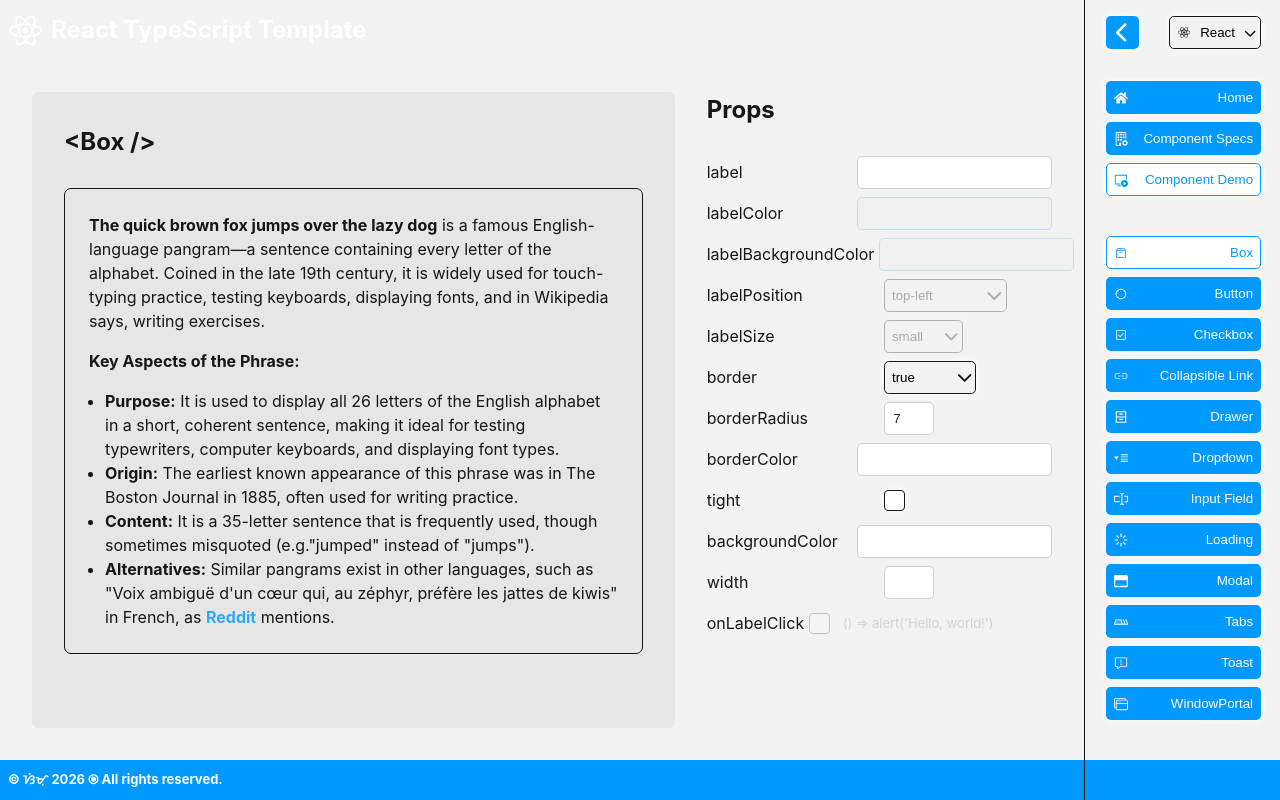
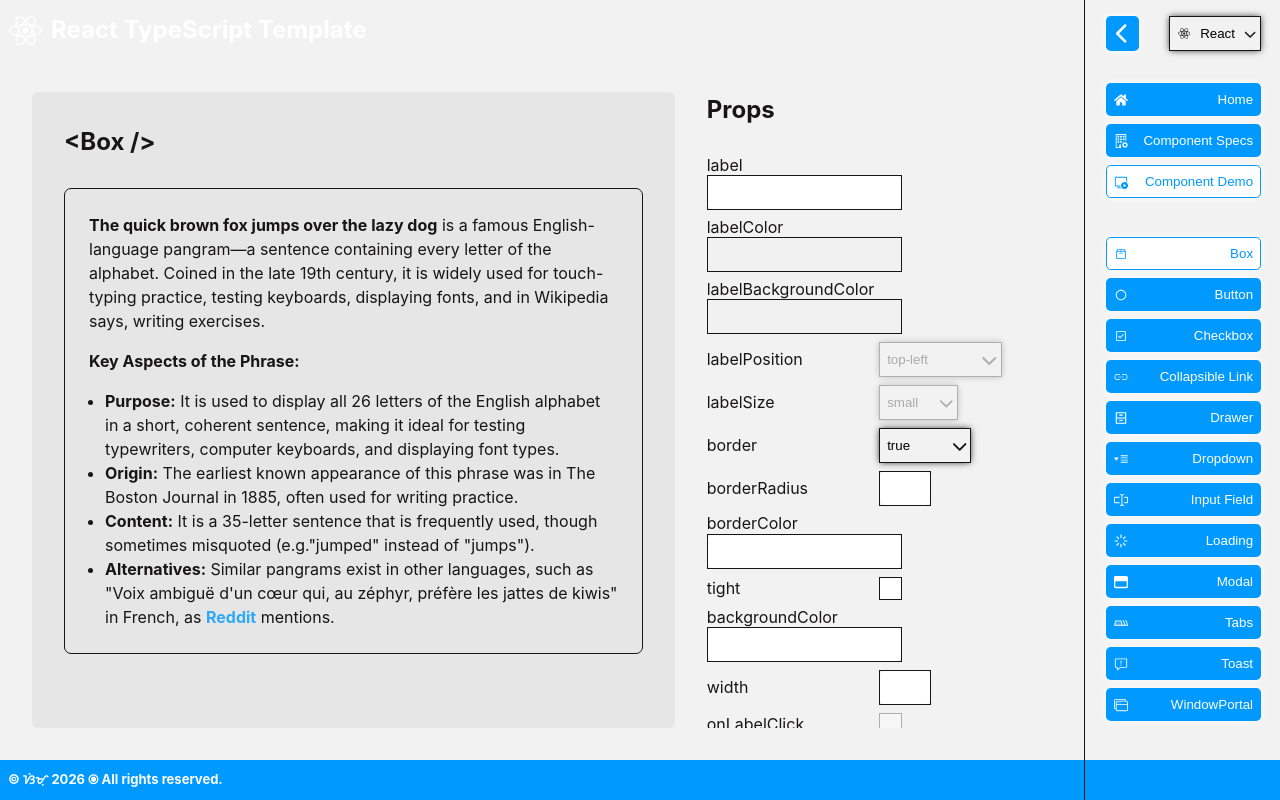
Before and after one commit to jaosimt/ts-app-template, a React (Create React App) app: page /demo/box in a window 1280 px wide. Built offline with nearby package versions, Linux system fonts and the light colour scheme.

Commit message:
style cleanups

```diff
--- a/src/components/pages/demo/demoBox.tsx
+++ b/src/components/pages/demo/demoBox.tsx
@@ -169,8 +169,8 @@ const DemoBox: FC<{ theme: ThemeProp }> = ({theme}) => {
                     width={50}
                     label={'width'}
                     fieldRegister={register('width', {onChange: propsChangeHandler})}/>
-                <div className={'display-flex align-items-center'}>
                 <Checkbox
+                    className={'width-100p'}
                     labelWidth={'50%'}
                     disabled={!isString(props.label, true)}
                     label={'onLabelClick'}
@@ -178,6 +178,8 @@ const DemoBox: FC<{ theme: ThemeProp }> = ({theme}) => {
                     name={'onLabelClick'}
                     checked={onLabelClick}
                     onChange={(e: any) => setOnLabelClick(e.currentTarget.checked)}/>
+                <div className={'display-flex'}>
+                    <span style={{width: '50%'}}/>
                     <span className={'font-size-small color-light-gray ml-0p5'}>{`() => alert('Hello, world!')`}</span>
                 </div>
             </div>
--- a/src/components/pages/demo/styles.scss
+++ b/src/components/pages/demo/styles.scss
@@ -7,6 +7,7 @@
 
   > .demo-section-left {
     width         : 63%;
+    min-width     : 250px;
     overflow      : auto;
     border-radius : 0.4rem;
     padding       : 2rem;
@@ -27,6 +28,7 @@
     flex-direction : column;
     gap            : 0.5rem;
     width          : 37%;
+    min-width      : 250px;
     overflow       : auto;
     padding-right  : 2rem;
 
--- a/src/components/partials/checkbox/index.tsx
+++ b/src/components/partials/checkbox/index.tsx
@@ -1,16 +1,17 @@
-import { FC, InputHTMLAttributes, memo } from 'react';
+import { FC, InputHTMLAttributes, memo, useRef } from 'react';
 import { connect } from 'react-redux';
 import styled from 'styled-components';
 import { ThemeProp } from '../../../constants/interfaces';
 import { CSSUnit } from '../../../constants/types';
 import { getTheme } from '../../../slices/theme';
 import { RootState } from '../../../store';
-import { parseCSSUnit } from '../../../utils';
-import { getButtonPrimaryColor } from '../../../utils/themeUtils';
+import { getRandStr, parseCSSUnit } from '../../../utils';
+import { getAccentColor, getButtonPrimaryColor } from '../../../utils/themeUtils';
+import v from '../../../styles/variables.module.scss';
 
-export interface CheckboxProps extends InputHTMLAttributes<HTMLInputElement>{
-    name: string|undefined;
-    checked: boolean|undefined;
+export interface CheckboxProps extends InputHTMLAttributes<HTMLInputElement> {
+    name: string | undefined;
+    checked: boolean | undefined;
     label?: string;
     labelWidth?: CSSUnit;
     disabled?: boolean;
@@ -19,15 +20,45 @@ export interface CheckboxProps extends InputHTMLAttributes<HTMLInputElement>{
     theme?: ThemeProp;
 }
 
-const CheckboxContainer = styled.div<{disabled: boolean}>`
+const CheckboxContainer = styled.div<{
+    $disabled: boolean,
+    $theme: ThemeProp | undefined,
+}>`
     display: inline-flex;
     align-items: center;
     overflow: hidden;
-    height: 33px;
-    padding: 0 0.3rem;
+    border: 1px solid ${props => getButtonPrimaryColor(props.$theme as ThemeProp)};
+    border-radius: ${v.inputBorderRadius};
+    box-shadow: ${props => `0 0 7px ${getAccentColor(props.$theme as ThemeProp)}`};
+
+    ${props => props.$disabled && 'opacity: 0.3; pointer-events: none;'}
+`;
+
+const Container = styled.label<{
+    $disabled: boolean
+}>`
+    display: flex;
+    gap: ${parseCSSUnit(v.labelPadding as CSSUnit)} 0;
+    flex-wrap: wrap;
+    align-items: center;
+    cursor: ${props => props.$disabled ? 'default' : 'pointer'};
+    user-select: none;
+    width: fit-content;
+    min-height: ${v.inputHeight};
+
+    &:hover {
+        > ${CheckboxContainer} {
+            ${props => !props.$disabled && 'opacity: 0.7'};
+        }
+    }
+
+    &[disabled=true] {
+        > div { opacity: 0.3; }
+    }
 
     @media (max-width: 768px) {
-        height: 28px;
+        font-size: small;
+        min-height: ${v.inputHeightSmall};
     }
 `;
 
@@ -51,47 +82,53 @@ const HiddenCheckbox = styled.input.attrs({type: 'checkbox'})`
     width: 1px;
 `;
 
-const Label = styled.label<{disabled: boolean}>`
-    cursor: ${props => props.disabled ? 'default' : 'pointer'};
-    user-select: none;
-    display: inline-flex;
-    align-items: center;
-    width: fit-content;
-
-    &:hover {
-        > ${CheckboxContainer} {
-            ${props => !props.disabled && 'opacity: 0.7'};
-        }
-    }
-
-    &[disabled] {
-        > div { opacity: 0.3; }
-    }
-
-    @media (max-width: 768px) {
-        font-size: small;
-    }
-`;
-
 const StyledCheckbox = styled.div<{
     $checked: boolean | undefined,
     $disabled: boolean,
     $theme: ThemeProp,
 }>`
-    box-shadow: 0 0 7px #fff;
     display: inline-block;
     width: 21px;
     height: 21px;
-    border-radius: 4px;
-    border: 1px solid ${props => getButtonPrimaryColor(props.$theme)};
     background-color: ${props => props.$checked ? getButtonPrimaryColor(props.$theme) : 'white'};
     transition: all 150ms;
 
     ${Icon} {
         visibility: ${props => (props.$checked ? 'visible' : 'hidden')}
     }
+`;
 
-    ${props => props.$disabled && 'opacity: 0.7; pointer-events: none;'}
+const Label = styled.span<{
+    $width: CSSUnit | undefined,
+    $position: 'left' | 'right' | undefined,
+}>`
+    line-height: 1.2;
+    min-width: fit-content;
+    ${props => {
+        let styles;
+        switch (props.$position) {
+            case 'left':
+                styles = `padding-right: ${parseCSSUnit(v.labelPadding as CSSUnit)};`;
+                break;
+            default:
+                styles = `padding-left: ${parseCSSUnit(v.labelPadding as CSSUnit)};`;
+        }
+
+        styles += `width: ${parseCSSUnit(props.$width as CSSUnit)};`;
+
+        return styles;
+    }};
+
+    @media (max-width: 768px) {
+        ${props => {
+            switch (props.$position) {
+                case 'left':
+                    return `padding-right: ${parseCSSUnit(v.labelPadding as CSSUnit)};`;
+                default:
+                    return `padding-left: ${parseCSSUnit(v.labelPadding as CSSUnit)};`;
+            }
+        }};
+    }
 `;
 
 const Checkbox: FC<CheckboxProps> = (props) => {
@@ -107,19 +144,23 @@ const Checkbox: FC<CheckboxProps> = (props) => {
         theme
     } = props;
 
-    return <Label disabled={disabled} className={className}>
-        {label && labelPosition === 'left' && <span style={{minWidth: 'fit-content', width: parseCSSUnit(labelWidth as CSSUnit)}}>{label}</span>}
-        <CheckboxContainer disabled={disabled}>
-            <HiddenCheckbox disabled={disabled} name={name} checked={checked} onChange={onChange}/>
+    const idRef = useRef<string>(getRandStr(21));
+
+    return <Container data-component={'checkbox'} htmlFor={`i-${idRef.current}`} $disabled={disabled}
+                      className={className}>
+        {label && labelPosition !== 'right' && <Label $width={labelWidth} $position={labelPosition}>{label}</Label>}
+        <CheckboxContainer $theme={theme} className={'checkbox-container'} $disabled={disabled}>
+            <HiddenCheckbox id={`i-${idRef.current}`} disabled={disabled} name={name} checked={checked}
+                            onChange={onChange}/>
             <StyledCheckbox $theme={theme as ThemeProp} $disabled={disabled} $checked={checked}>
                 <Icon viewBox="0 0 24 24">
                     <polyline points="20 6 9 17 4 12"/>
                 </Icon>
             </StyledCheckbox>
         </CheckboxContainer>
-        {label && labelPosition !== 'left' && <span style={{width: parseCSSUnit(labelWidth as CSSUnit), marginLeft: '0.3rem'}}>{label}</span>}
-    </Label>
-}
+        {label && labelPosition === 'right' && <Label $width={labelWidth} $position={labelPosition}>{label}</Label>}
+    </Container>;
+};
 
 const mapStateToProps = (state: RootState) => ({
     theme: getTheme(state),
--- a/src/components/partials/dropdown/index.tsx
+++ b/src/components/partials/dropdown/index.tsx
@@ -12,6 +12,7 @@ import { getTheme } from '../../../slices/theme';
 import { RootState } from '../../../store';
 import { classNames, getRandStr, isObject, parseCSSUnit, Round } from '../../../utils';
 import {
+    getBorderColor,
     getButtonDefaultBorderColor,
     getButtonDefaultHoverColor,
     getButtonDefaultTextColor
@@ -49,15 +50,14 @@ type PosProp = {
 }
 
 const Container = styled.div<{}>`
-    display: inline-flex;
+    display: flex;
+    flex-wrap: wrap;
     align-items: center;
-    gap: 0.3rem;
     position: relative;
-    height: 33px;
+    gap: ${parseCSSUnit(v.labelPadding as CSSUnit)} 0;
 
     @media (max-width: 768px) {
         height: 28px;
-        gap: 0.1rem;
         font-size: small;
     }
 `;
@@ -66,15 +66,17 @@ const Label = styled.label<{
     $labelWidth?: number | `${number}${string}`
     $labelAlign?: string;
 }>`
+    line-height: 1.2;
     display: inline-flex;
-    gap: 0.5rem;
+    gap: 0 ${parseCSSUnit(v.labelPadding as CSSUnit)};
+    padding-right: ${parseCSSUnit(v.labelPadding as CSSUnit)};
     justify-content: ${props => props.$labelAlign};
     align-items: center;
     min-width: fit-content;
     ${props => props.$labelWidth && `width: ${parseCSSUnit(props.$labelWidth)}`};
 
     @media (max-width: 768px) {
-        gap: 0.1rem;
+        gap: 0 ${parseCSSUnit(v.labelPaddingSmall as CSSUnit)};
     }
 }
 `;
@@ -85,12 +87,12 @@ const Wrapper = styled.div<{
     $disabled?: boolean;
     $theme?: ThemeProp;
 }>`
-    box-shadow: 0 0 7px #fff;
+    box-shadow: ${props => `0 0 7px ${getBorderColor(props.$theme as ThemeProp)}`};
     transition: all 0.2s ease-in-out;
     cursor: pointer;
     width: ${props => parseCSSUnit(props.$pos.width as CSSUnit)};
     border: 1px solid ${props => getButtonDefaultBorderColor(props.$theme as ThemeProp)};
-    border-radius: 0.3rem;
+    border-radius: ${v.inputBorderRadius};
     background-color: ${v.backgroundColorDefault};
     display: inline-flex;
     align-items: center;
@@ -112,13 +114,24 @@ const Input = styled.input<{ $hasIcon: boolean }>`
     ${props => props.$hasIcon && 'text-align: center;'}
 `;
 
+const InputWrapper = styled.div<{
+    $theme?: ThemeProp;
+}>`
+    box-shadow: 0 0 7px ${props => getButtonDefaultBorderColor(props.$theme as ThemeProp)};
+    height: ${v.inputHeight};
+
+    @media (max-width: 768px) {
+        height: ${v.inputHeightSmall};
+    }
+`;
+
 const List = styled.div<{
     $show: boolean;
     $pos: PosProp;
     $maxDropdownHeight: CSSUnit;
     $theme?: ThemeProp;
 }>`
-    box-shadow: 0 0 7px #fff;
+    box-shadow: 0 0 7px ${props => getButtonDefaultBorderColor(props.$theme as ThemeProp)};
     transition: border 0.2s ease-in-out;
     overflow-y: auto;
     z-index: 2;
@@ -199,7 +212,7 @@ const Dropdown: FC<DropdownProps> = (props) => {
         theme = Theme.TWITCH
     } = props;
 
-    const id = useRef<string>(getRandStr(21));
+    const idRef = useRef<string>(getRandStr(21));
     const listRef = useRef<any>(null);
     const wrapperRef = useRef<any>(null);
 
@@ -229,8 +242,7 @@ const Dropdown: FC<DropdownProps> = (props) => {
         if (
             dropDownPos.top !== Round(bottom, 3)
             || dropDownPos.left !== Round(left, 3)
-            || dropDownPos.width !== Round(width, 3))
-        {
+            || dropDownPos.width !== Round(width, 3)) {
             setDropdownPos({left: Round(left, 3), width: Round(width, 3), top: Round(bottom, 3)});
         }
     });
@@ -319,7 +331,7 @@ const Dropdown: FC<DropdownProps> = (props) => {
         className={className}
     >
         {label && <Label
-            htmlFor={`i-${id}`}
+            htmlFor={`i-${idRef.current}`}
             $labelAlign={labelAlign}
             $labelWidth={labelWidth as any}>
             {icon && <ReactIcon icon={icon}/>}
@@ -333,13 +345,13 @@ const Dropdown: FC<DropdownProps> = (props) => {
             $theme={theme}
             onClick={() => setShow(!show)}
         >
-            <div className={'width-100p display-flex align-items-center justify-content-space-between'}>
+            <InputWrapper $theme={theme} className={'width-100p display-flex align-items-center justify-content-space-between'}>
                 {
                     hasIcon && <ReactIcon size={21} style={{marginLeft: '0.5rem'}}
                                           icon={(selected as DropdownObjectOptions).icon as IconType}/>
                 }
                 <Input
-                    id={`i-${id}`}
+                    id={`i-${idRef.current}`}
                     className={classNames('dropdown', !hasIcon && 'ml-0p3', valueClassName)}
                     name={name}
                     $hasIcon={hasIcon as boolean}
@@ -354,7 +366,7 @@ const Dropdown: FC<DropdownProps> = (props) => {
                     marginRight: '0.2rem',
                     width: '21px'
                 }}/>
-            </div>
+            </InputWrapper>
             <List
                 ref={listRef}
                 $show={show}
--- a/src/components/partials/inputField/index.tsx
+++ b/src/components/partials/inputField/index.tsx
@@ -1,17 +1,25 @@
 import React, { FC, HTMLAttributes, HTMLInputTypeAttribute, memo, useEffect, useRef, useState } from 'react';
-import './styles.scss';
 import { UseFormRegisterReturn } from 'react-hook-form';
 import { IconType } from 'react-icons';
 import { FaCircleXmark } from 'react-icons/fa6';
 import Tippy from '@tippyjs/react';
 import 'tippy.js/dist/tippy.css'; // optional
 import '../../../styles/tippy.scss';
+import { connect } from 'react-redux';
+import { ThemeProp } from '../../../constants/interfaces';
 import { CSSColors, CSSUnit } from '../../../constants/types';
+import { getTheme } from '../../../slices/theme';
+import { RootState } from '../../../store';
 import { classNames, parseCSSUnit } from '../../../utils';
 import { v4 as uuidv4 } from 'uuid';
+import {
+    getButtonDefaultBorderColor
+} from '../../../utils/themeUtils';
 import { ReactIcon } from '../index';
+import styled from 'styled-components';
+import v from '../../../styles/variables.module.scss';
 
-export interface InputFieldProps extends HTMLAttributes<HTMLInputElement|HTMLTextAreaElement> {
+export interface InputFieldProps extends HTMLAttributes<HTMLInputElement | HTMLTextAreaElement> {
     error?: string;
     fieldRegister?: UseFormRegisterReturn;
     icon?: IconType;
@@ -33,7 +41,79 @@ export interface InputFieldProps extends HTMLAttributes<HTMLInputElement|HTMLTex
     showErrorTooltipOnCreate?: boolean;
     disabled?: boolean;
     wrapperClassName?: string;
+    theme?: ThemeProp;
 }
+
+const Container = styled.div<{}>`
+    display: flex;
+    flex-wrap: wrap;
+    align-items: center;
+    gap: ${parseCSSUnit(v.labelPadding as CSSUnit)} 0;
+
+    @media (max-width: 768px) {
+        font-size: small;
+    }
+`;
+
+const Label = styled.label<{
+    $width: CSSUnit | undefined;
+    $align: 'left' | 'right' | 'center' | 'space-between' | undefined;
+    $color: CSSColors | undefined;
+}>`
+    line-height: 1.2;
+    width: ${props => parseCSSUnit(props.$width as CSSUnit)};
+    justify-content: ${props => props.$align};
+    color: ${props => props.$color};
+    display: flex;
+    align-items: center;
+    min-width: fit-content;
+    padding-right: ${v.labelPadding};
+`;
+
+const InputWrapper = styled.div<{
+    $theme?: ThemeProp;
+}>`
+    display: flex;
+    position: relative;
+    border: 1px solid ${props => getButtonDefaultBorderColor(props.$theme as ThemeProp)};
+    border-radius: ${v.inputBorderRadius};
+
+    > input { height: ${v.inputHeight}; }
+
+    > textarea { min-height: ${v.inputHeight}; }
+
+    > textarea,
+    > input {
+        padding: ${v.inputPadding};
+        box-shadow: ${props => `0 0 7px ${getButtonDefaultBorderColor(props.$theme as ThemeProp)}`};
+        min-width: 50px;
+        border-radius: 0.3rem;
+    }
+
+    > .error {
+        box-shadow: 0 0 7px ${v.errorColor};
+        border-radius: 50%;
+        position: absolute;
+        cursor: pointer;
+        color: ${v.errorColor};
+        transition: all 100ms ease-in-out;
+        align-self: center;
+        right: 5px;
+        display: flex;
+    }
+
+    @media (max-width: 768px) {
+        > input { height: ${v.inputHeight}; }
+
+        > textarea { min-height: ${v.inputHeight}; }
+
+        > textarea,
+        > input {
+            min-width: 30px;
+            padding: ${v.inputPaddingSmall};
+        }
+    }
+`;
 
 const InputField: FC<InputFieldProps> = (props) => {
     const {
@@ -57,6 +137,7 @@ const InputField: FC<InputFieldProps> = (props) => {
         style,
         showErrorTooltipOnCreate = true,
         disabled = false,
+        theme,
         ...restProps
     } = props;
 
@@ -66,6 +147,8 @@ const InputField: FC<InputFieldProps> = (props) => {
         zIndex: -777,
         opacity: 0
     });
+
+    // TODO: FIX ERROR POPPING
 
     const fieldName = fieldRegister?.name || restProps?.name || 'unnamed';
     const idRef = useRef(`${fieldName}-${uuidv4()}`);
@@ -84,16 +167,19 @@ const InputField: FC<InputFieldProps> = (props) => {
         });
     }, [error]);
 
-    return (
-        <div data-component={'input-field'} className={classNames('display-flex', 'align-items-center', wrapperClassName)}>
+    return <Container data-component={'input-field'} className={wrapperClassName}>
         {
-                (icon || label) && <label style={{width: parseCSSUnit(labelWidth as CSSUnit), justifyContent: labelAlign, color: labelColor}} htmlFor={idRef.current}
+            (icon || label) && <Label
+                $width={labelWidth}
+                $align={labelAlign}
+                $color={labelColor}
+                htmlFor={idRef.current}
                 className={'display-flex align-items-center gap-0p5'}>
                 {icon && <ReactIcon icon={icon} className={'align-self-center'}/>}
                 {label && label}
-                </label>
+            </Label>
         }
-            <div className={'position-relative display-flex width-inherit'}>
+        <InputWrapper $theme={theme} className={'input-wrapper'}>
             {
                 type !== 'textarea' && <input
                     disabled={disabled}
@@ -104,7 +190,7 @@ const InputField: FC<InputFieldProps> = (props) => {
                     placeholder={placeHolder}
                     className={classNames(className && '', error && 'border-error')}
                     id={idRef.current}
-                        ref={(e:any) => {
+                    ref={(e: any) => {
                         ref && ref(e);
                         inputRef.current = e;
                     }}
@@ -125,7 +211,7 @@ const InputField: FC<InputFieldProps> = (props) => {
                     placeholder={placeHolder}
                     className={classNames(className && '', error && 'border-error')}
                     id={idRef.current}
-                        ref={(e:any) => {
+                    ref={(e: any) => {
                         ref && ref(e);
                         inputRef.current = e;
                     }}
@@ -151,9 +237,12 @@ const InputField: FC<InputFieldProps> = (props) => {
                         <ReactIcon icon={FaCircleXmark}/>
                     </span>
             </Tippy>}
-            </div>
-        </div>
-    );
-}
+        </InputWrapper>
+    </Container>;
+};
 
-export default memo(InputField);
+const mapStateToProps = (state: RootState) => ({
+    theme: getTheme(state),
+});
+
+export default connect(mapStateToProps)(memo(InputField));
--- a/src/components/partials/inputField/styles.scss
+++ /dev/null
@@ -1,55 +0,0 @@
-@use "../../../styles/variables.module" as v;
-@use "../../../styles/mixins" as m;
-
-[data-component="input-field"] {
-  display : flex;
-  gap     : 0.3rem;
-
-  > label {
-    display     : inline-flex;
-    align-items : center;
-    min-width   : fit-content;
-  }
-
-  > div {
-    > textarea,
-    > input {
-      min-width     : 50px;
-      min-height    : 33px;
-      padding       : 0.5rem;
-      border        : none;
-      border-radius : 0.3rem;
-    }
-
-    > .error {
-      @include m.boxShadow(v.$errorColor);
-
-      border-radius : 50%;
-      position      : absolute;
-      cursor        : pointer;
-      color         : v.$errorColor;
-      transition    : all 100ms ease-in-out;
-      align-self    : center;
-      right         : 7px;
-      display       : inline-flex;
-    }
-  }
-}
-
-@media (max-width : 768px) {
-  [data-component="input-field"] {
-    font-size: small;
-    gap     : 0.1rem;
-
-    > label {}
-
-    > div {
-      > textarea,
-      > input {
-        min-width     : 30px;
-        min-height    : 28px;
-        padding       : 0.3rem;
-      }
-    }
-  }
-}
--- a/src/styles/tags.scss
+++ b/src/styles/tags.scss
@@ -50,15 +50,17 @@ textarea {
   overflow-y    : auto;
 }
 
+input { height : v.$inputHeight; }
+textarea { min-height : v.$inputHeight; }
+
 textarea,
 input {
   &:not([class*="dropdown"]) {
-    padding : 0.5rem;
+    padding : v.$labelPadding;
   }
 
   min-width     : 50px;
   border-radius : 0.3rem;
-  min-height    : 33px;
 
   &::placeholder {
     opacity : 0.3;
@@ -75,8 +77,9 @@ input {
   }
 
   @media (max-width : 768px) {
-    min-height : 28px;
-    padding    : 0.3rem;
+    input { height : v.$inputHeightSmall; }
+    textarea { min-height : v.$inputHeightSmall; }
+    padding    : v.$labelPaddingSmall
   }
 }
 
--- a/src/styles/theme.scss
+++ b/src/styles/theme.scss
@@ -290,7 +290,8 @@ body {
     input {
       &:not(.dropdown) {
         color  : v.$inputTextColor;
-        border : 1px solid v.$borderColorDefault;
+        //border : 1px solid v.$borderColorDefault;
+        border: none;
 
         &:focus {
           border-color : v.$accentColorDark !important;
@@ -595,7 +596,8 @@ body {
     input {
       &:not(.dropdown) {
         color  : v.$inputTextColor;
-        border : 1px solid v.$borderColorDefault;
+        //border : 1px solid v.$borderColorDefault;
+        border: none;
 
         &:focus {
           border-color : v.$accentColorReact !important;
@@ -900,7 +902,8 @@ body {
     input {
       &:not(.dropdown) {
         color  : v.$inputTextColor;
-        border : 1px solid v.$borderColorDefault;
+        //border : 1px solid v.$borderColorDefault;
+        border: none;
 
         &:focus {
           border-color : v.$accentColorInsta !important;
@@ -1205,7 +1208,8 @@ body {
     input {
       &:not(.dropdown) {
         color  : v.$inputTextColor;
-        border : 1px solid v.$borderColorDefault;
+        //border : 1px solid v.$borderColorDefault;
+        border: none;
 
         &:focus {
           border-color : v.$accentColorTwitch !important;
```
Also changed, not shown: src/components/pages/demo/demoButton.tsx (+16 -10 lines), src/components/pages/demo/demoInputField.tsx (+7 -26 lines), src/styles/variables.module.scss (+15 -1 lines). Lines whose indentation alone changed are shown as unchanged.
